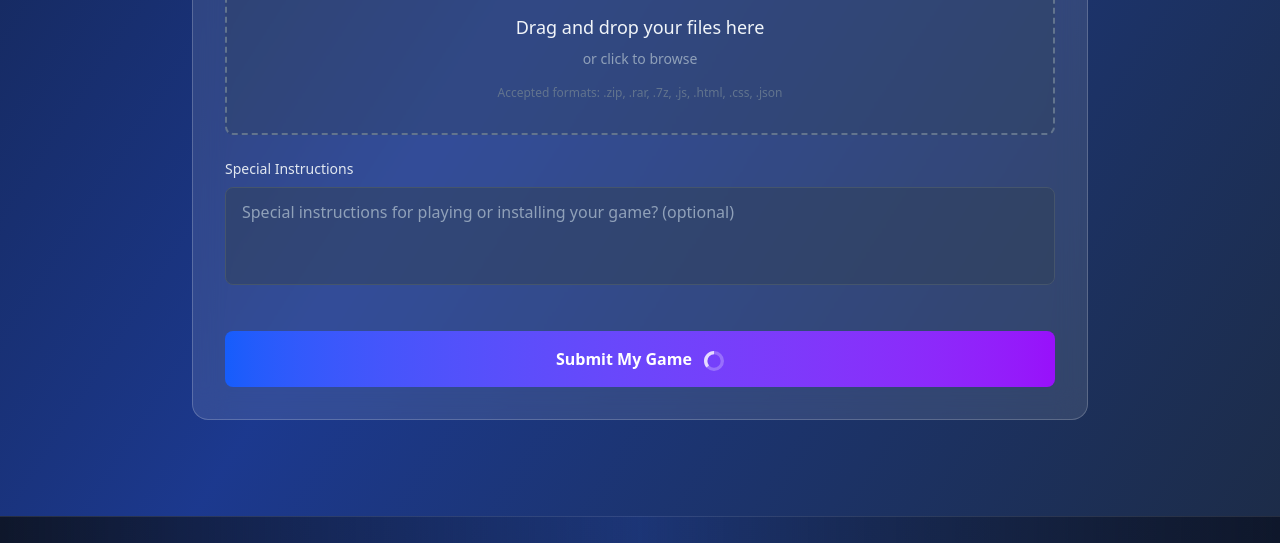
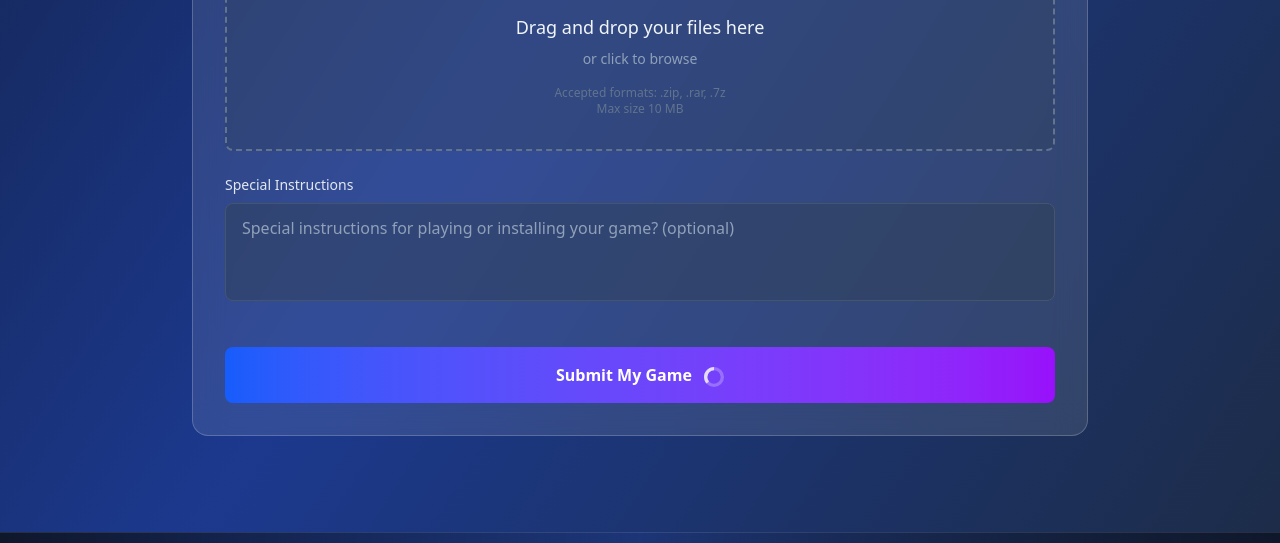
Before and after one commit to Bill-Peniel/TOCSubmission, a plain HTML site: page index.html in a window 1280 px wide. Shown: the part 1180-1723 px from the top of the page. Drawn offline with nearby package versions, Linux system fonts and the light colour scheme.

Commit message:
Update index.html

```diff
--- a/index.html
+++ b/index.html
@@ -175,7 +175,8 @@
                                     </svg>
                                     <p class="text-lg text-slate-100 mb-2">Drag and drop your files here</p>
                                     <p class="text-sm text-slate-400 mb-4">or click to browse</p>
-                                    <p class="text-xs text-slate-500">Accepted formats: .zip, .rar, .7z, .js, .html, .css, .json</p>
+                                    <p class="text-xs text-slate-500">Accepted formats: .zip, .rar, .7z</p>
+                                    <p class="text-xs text-slate-500">Max size 10 MB</p>
                                 </div>
                                 <div id="fileList" class="hidden text-left"></div>
                             </div>
```
